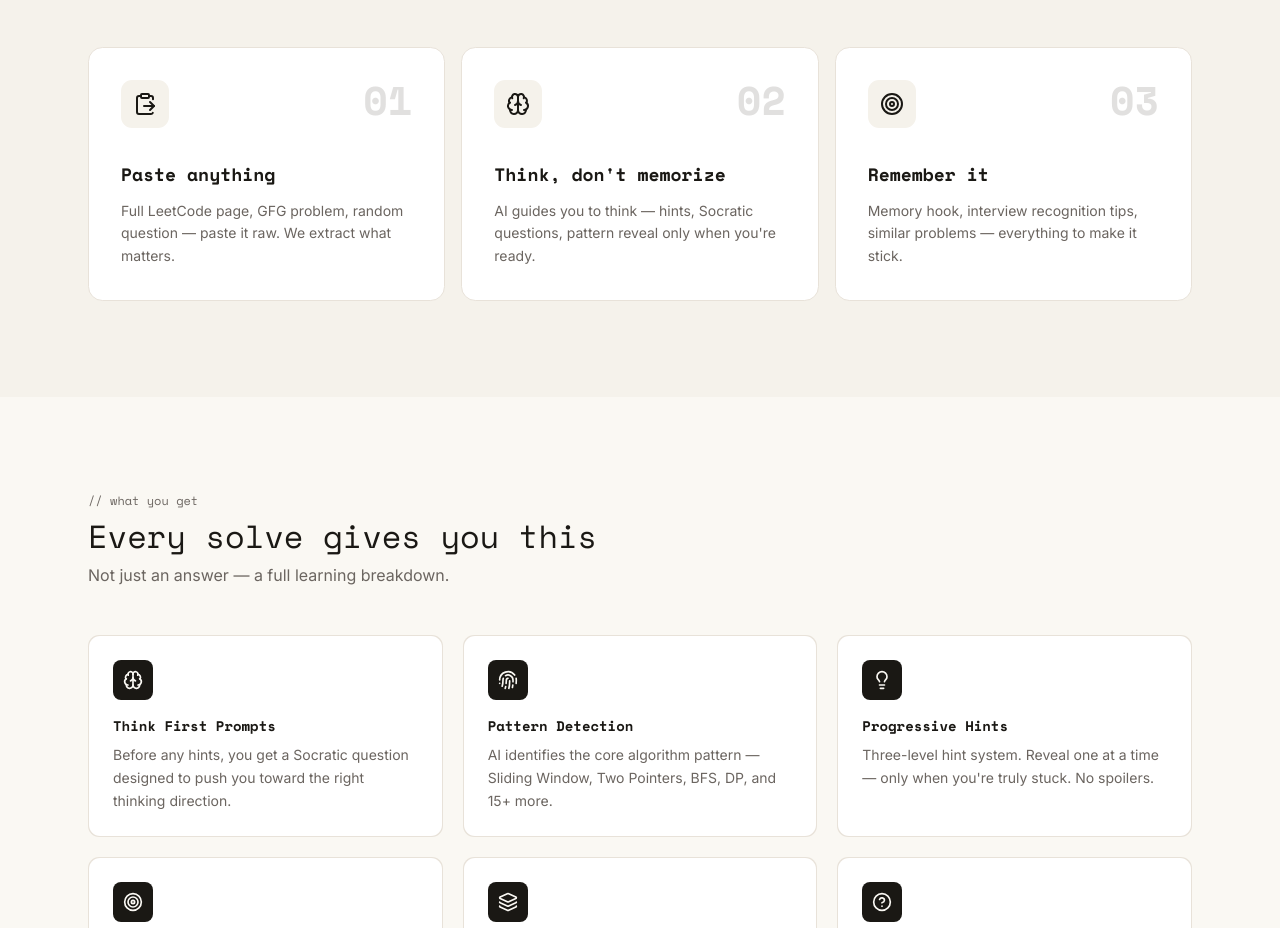
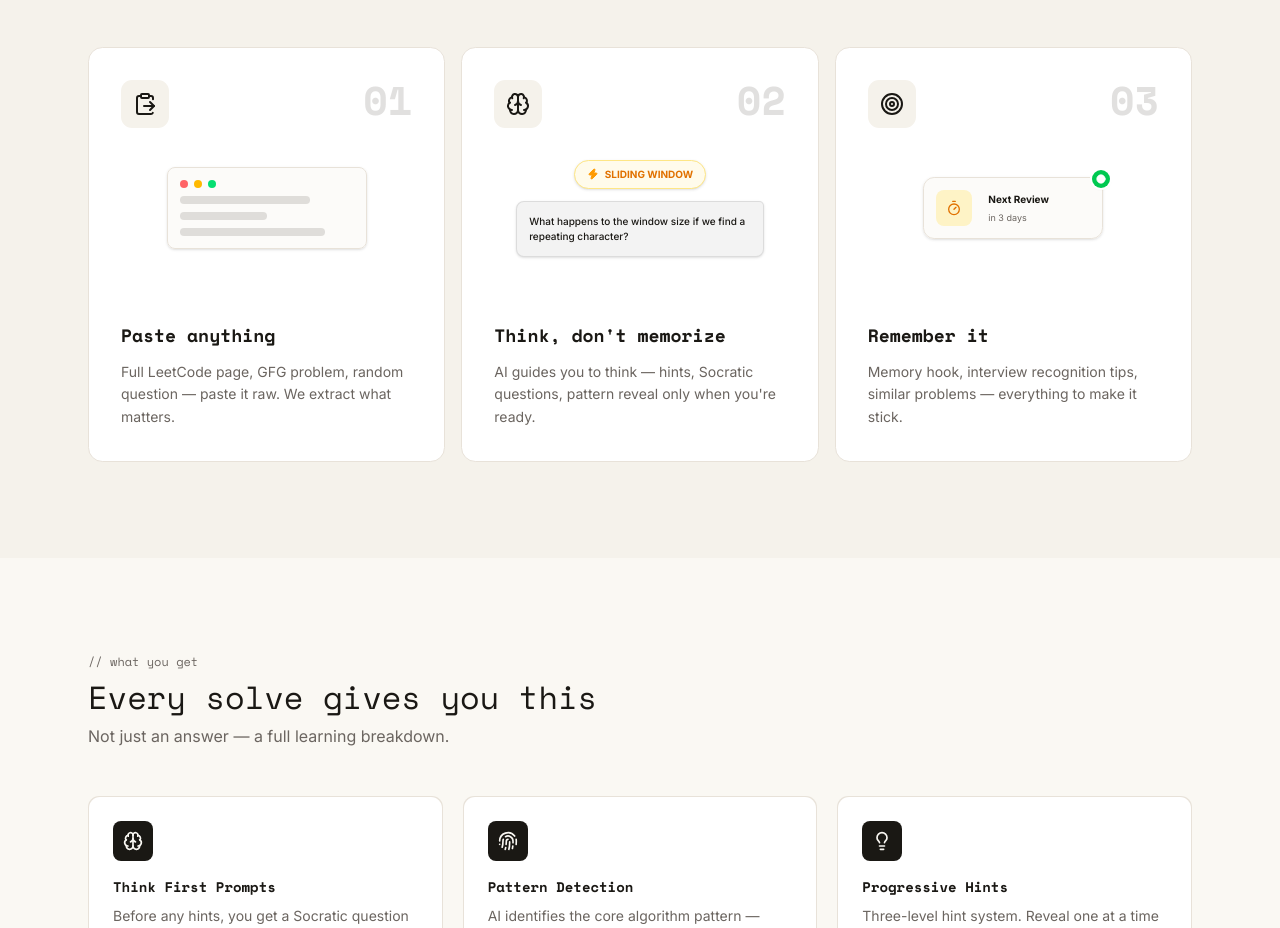
Before and after one commit to Anubhavg04/PatternFlow, a Next.js app: page / in a window 1280 px wide. Shown: the part 1768-2696 px from the top of the page. Built offline with nearby package versions, Linux system fonts and the light colour scheme; no server answers.

Commit message:
feat: add mini UI mockups to empty space of landing page process cards

```diff
--- a/app/page.tsx
+++ b/app/page.tsx
@@ -108,7 +108,22 @@ export default function Home() {
                     </div>
                     <p className="font-mono text-[40px] leading-none font-black text-muted-foreground/20 transition-all duration-500 group-hover:text-amber-500/80 group-hover:-translate-x-2">01</p>
                   </div>
-                  <div className="mt-8">
+
+                    <div className="flex-1 w-full py-8 flex flex-col items-center justify-center">
+                      <div className="w-full max-w-[200px] rounded-lg border border-border bg-background/50 p-3 shadow-sm transition-all duration-500 group-hover:scale-105 group-hover:shadow-md group-hover:border-amber-200/50">
+                        <div className="flex items-center gap-1.5 mb-2">
+                          <div className="h-2 w-2 rounded-full bg-red-400" />
+                          <div className="h-2 w-2 rounded-full bg-amber-400" />
+                          <div className="h-2 w-2 rounded-full bg-green-400" />
+                        </div>
+                        <div className="space-y-2">
+                          <div className="h-2 w-3/4 rounded-full bg-muted-foreground/20" />
+                          <div className="h-2 w-1/2 rounded-full bg-muted-foreground/20" />
+                          <div className="h-2 w-5/6 rounded-full bg-muted-foreground/20" />
+                        </div>
+                      </div>
+                    </div>
+<div className="mt-8">
                     <h3 className="font-mono text-lg font-bold text-foreground transition-colors duration-500 group-hover:text-amber-600 dark:group-hover:text-amber-400">Paste anything</h3>
                     <p className="mt-3 text-sm leading-relaxed text-muted-foreground transition-colors duration-500 group-hover:text-foreground/80">
                       Full LeetCode page, GFG problem, random question — paste it raw. We extract what matters.
@@ -125,7 +140,17 @@ export default function Home() {
                     </div>
                     <p className="font-mono text-[40px] leading-none font-black text-muted-foreground/20 transition-all duration-500 group-hover:text-amber-500/80 group-hover:-translate-x-2">02</p>
                   </div>
-                  <div className="mt-8">
+
+                    <div className="flex-1 w-full py-8 flex flex-col items-center justify-center gap-3">
+                      <div className="inline-flex items-center gap-1.5 rounded-full border border-amber-200 bg-amber-50 px-3 py-1.5 text-[10px] font-bold text-amber-600 shadow-sm transition-transform duration-500 group-hover:-translate-y-1 dark:bg-amber-900/30 dark:border-amber-800 dark:text-amber-400">
+                        <Zap size={12} className="fill-amber-500 text-amber-500" />
+                        <span>SLIDING WINDOW</span>
+                      </div>
+                      <div className="w-[85%] rounded-lg rounded-tr-sm bg-primary/5 p-3 border border-primary/10 shadow-sm transition-transform duration-500 group-hover:translate-x-1 group-hover:-translate-y-1">
+                        <p className="text-[10px] font-medium text-foreground">What happens to the window size if we find a repeating character?</p>
+                      </div>
+                    </div>
+<div className="mt-8">
                     <h3 className="font-mono text-lg font-bold text-foreground transition-colors duration-500 group-hover:text-amber-600 dark:group-hover:text-amber-400">Think, don't memorize</h3>
                     <p className="mt-3 text-sm leading-relaxed text-muted-foreground transition-colors duration-500 group-hover:text-foreground/80">
                       AI guides you to think — hints, Socratic questions, pattern reveal only when you're ready.
@@ -142,7 +167,22 @@ export default function Home() {
                     </div>
                     <p className="font-mono text-[40px] leading-none font-black text-muted-foreground/20 transition-all duration-500 group-hover:text-amber-500/80 group-hover:-translate-x-2">03</p>
                   </div>
-                  <div className="mt-8">
+
+                    <div className="flex-1 w-full py-8 flex items-center justify-center">
+                      <div className="relative flex w-[180px] items-center gap-4 rounded-xl border border-border bg-background/50 p-3 shadow-sm transition-all duration-500 group-hover:scale-105 group-hover:shadow-md group-hover:border-amber-200/50">
+                        <div className="flex flex-col items-center justify-center rounded-lg bg-amber-100 p-2.5 dark:bg-amber-900/40">
+                          <Timer size={16} className="text-amber-600 dark:text-amber-400" />
+                        </div>
+                        <div className="space-y-1">
+                          <p className="text-[10px] font-bold text-foreground">Next Review</p>
+                          <p className="text-[9px] text-muted-foreground">in 3 days</p>
+                        </div>
+                        <div className="absolute -right-2 -top-2 rounded-full bg-green-500 p-1 text-white shadow-sm ring-2 ring-card transition-transform duration-500 group-hover:scale-110">
+                          <CheckCircle2 size={10} className="fill-current" />
+                        </div>
+                      </div>
+                    </div>
+<div className="mt-8">
                     <h3 className="font-mono text-lg font-bold text-foreground transition-colors duration-500 group-hover:text-amber-600 dark:group-hover:text-amber-400">Remember it</h3>
                     <p className="mt-3 text-sm leading-relaxed text-muted-foreground transition-colors duration-500 group-hover:text-foreground/80">
                       Memory hook, interview recognition tips, similar problems — everything to make it stick.
--- /dev/null
+++ b/scratch/inject_mini_ui.js
@@ -0,0 +1,72 @@
+const fs = require('fs');
+let content = fs.readFileSync('app/page.tsx', 'utf8');
+
+// The block to insert for Card 1
+const card1Insert = `
+                    <div className="flex-1 w-full py-8 flex flex-col items-center justify-center">
+                      <div className="w-full max-w-[200px] rounded-lg border border-border bg-background/50 p-3 shadow-sm transition-all duration-500 group-hover:scale-105 group-hover:shadow-md group-hover:border-amber-200/50">
+                        <div className="flex items-center gap-1.5 mb-2">
+                          <div className="h-2 w-2 rounded-full bg-red-400" />
+                          <div className="h-2 w-2 rounded-full bg-amber-400" />
+                          <div className="h-2 w-2 rounded-full bg-green-400" />
+                        </div>
+                        <div className="space-y-2">
+                          <div className="h-2 w-3/4 rounded-full bg-muted-foreground/20" />
+                          <div className="h-2 w-1/2 rounded-full bg-muted-foreground/20" />
+                          <div className="h-2 w-5/6 rounded-full bg-muted-foreground/20" />
+                        </div>
+                      </div>
+                    </div>
+`;
+
+// The block to insert for Card 2
+const card2Insert = `
+                    <div className="flex-1 w-full py-8 flex flex-col items-center justify-center gap-3">
+                      <div className="inline-flex items-center gap-1.5 rounded-full border border-amber-200 bg-amber-50 px-3 py-1.5 text-[10px] font-bold text-amber-600 shadow-sm transition-transform duration-500 group-hover:-translate-y-1 dark:bg-amber-900/30 dark:border-amber-800 dark:text-amber-400">
+                        <Zap size={12} className="fill-amber-500 text-amber-500" />
+                        <span>SLIDING WINDOW</span>
+                      </div>
+                      <div className="w-[85%] rounded-lg rounded-tr-sm bg-primary/5 p-3 border border-primary/10 shadow-sm transition-transform duration-500 group-hover:translate-x-1 group-hover:-translate-y-1">
+                        <p className="text-[10px] font-medium text-foreground">What happens to the window size if we find a repeating character?</p>
+                      </div>
+                    </div>
+`;
+
+// The block to insert for Card 3
+const card3Insert = `
+                    <div className="flex-1 w-full py-8 flex items-center justify-center">
+                      <div className="relative flex w-[180px] items-center gap-4 rounded-xl border border-border bg-background/50 p-3 shadow-sm transition-all duration-500 group-hover:scale-105 group-hover:shadow-md group-hover:border-amber-200/50">
+                        <div className="flex flex-col items-center justify-center rounded-lg bg-amber-100 p-2.5 dark:bg-amber-900/40">
+                          <Timer size={16} className="text-amber-600 dark:text-amber-400" />
+                        </div>
+                        <div className="space-y-1">
+                          <p className="text-[10px] font-bold text-foreground">Next Review</p>
+                          <p className="text-[9px] text-muted-foreground">in 3 days</p>
+                        </div>
+                        <div className="absolute -right-2 -top-2 rounded-full bg-green-500 p-1 text-white shadow-sm ring-2 ring-card transition-transform duration-500 group-hover:scale-110">
+                          <CheckCircle2 size={10} className="fill-current" />
+                        </div>
+                      </div>
+                    </div>
+`;
+
+// Find each card's target string
+// Since we have three distinct `<div className="mt-8">` blocks within these articles, we can split by them.
+
+let parts = content.split('<div className="mt-8">');
+
+// parts[1] belongs to card 1
+// parts[2] belongs to card 2
+// parts[3] belongs to card 3
+
+if (parts.length >= 4) {
+  content = parts[0] + card1Insert + '<div className="mt-8">' +
+            parts[1] + card2Insert + '<div className="mt-8">' +
+            parts[2] + card3Insert + '<div className="mt-8">' +
+            parts.slice(3).join('<div className="mt-8">');
+
+  fs.writeFileSync('app/page.tsx', content);
+  console.log('Successfully injected mini UI mockups!');
+} else {
+  console.log('Error: Could not find the expected number of mt-8 blocks.');
+}
```
